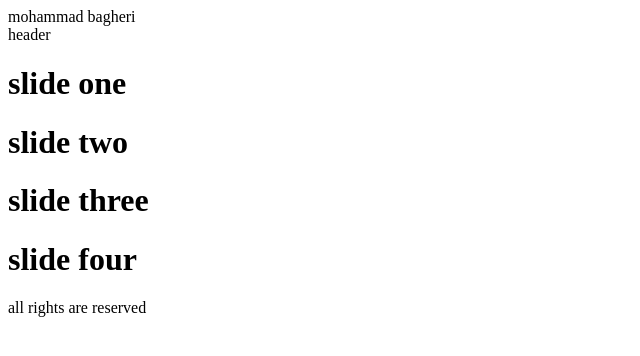
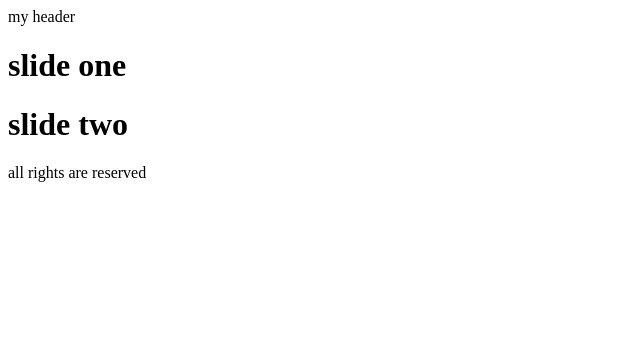
Before and after one commit to mohammadbagherii/git-project-one, a plain HTML site: page index.html in a window 1280 px wide. Shown: the whole page, without its empty margins (0-640 px from the left). Drawn offline with Linux system fonts and the light colour scheme.

Commit message:
so,e change in dev brench

```diff
--- a/index.html
+++ b/index.html
@@ -7,17 +7,13 @@
     <title>Document</title>
 </head>
 <body>
-    <nav>
-        mohammad bagheri
-    </nav>
+
     <header>
-        header
+       my header
     </header>
     <div class="slider">
         <h1>slide one</h1>
         <h1>slide two</h1>
-        <h1>slide three</h1>
-        <h1>slide four</h1>
     </div>
     <footer>
         all rights are reserved
```
